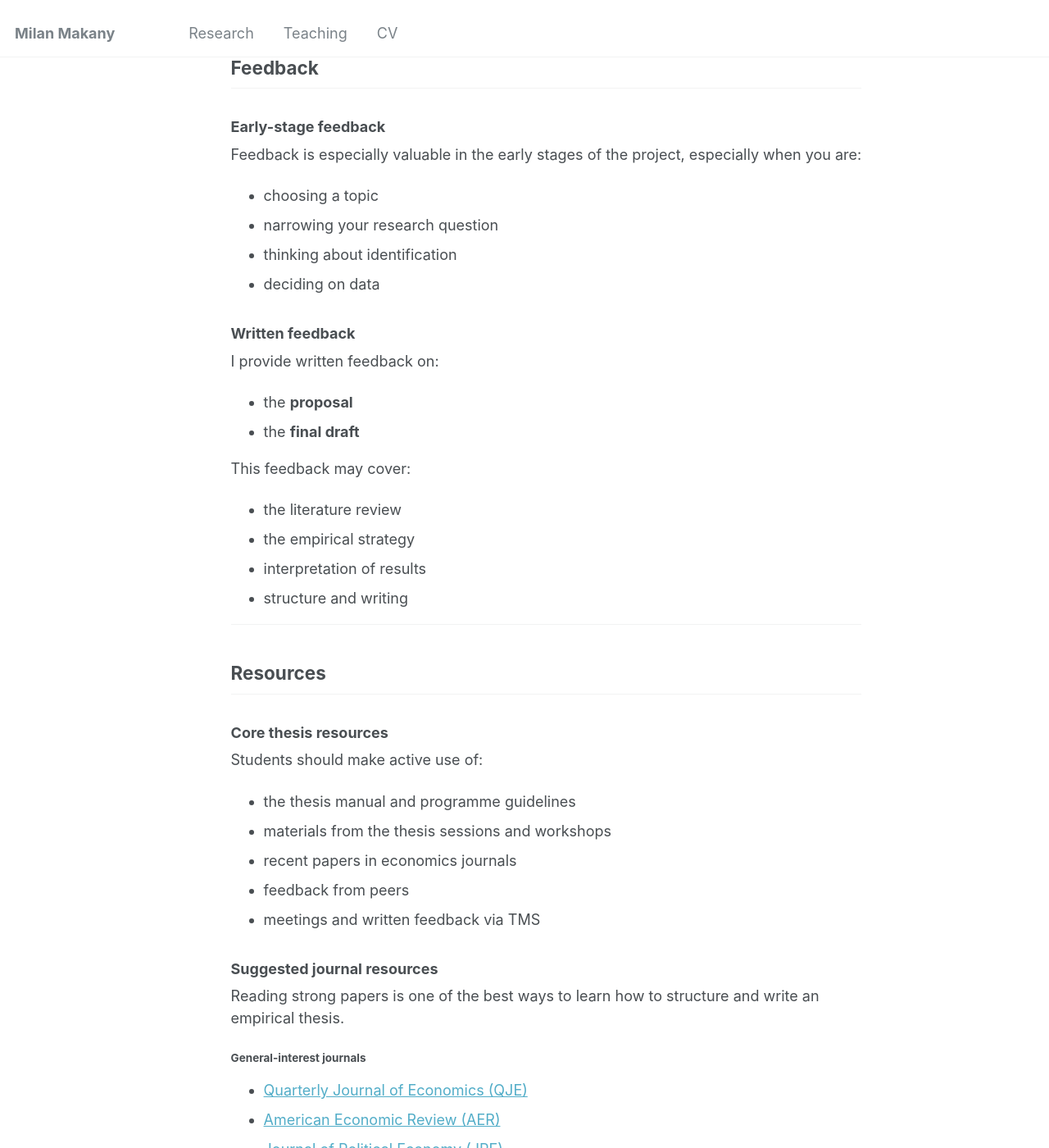
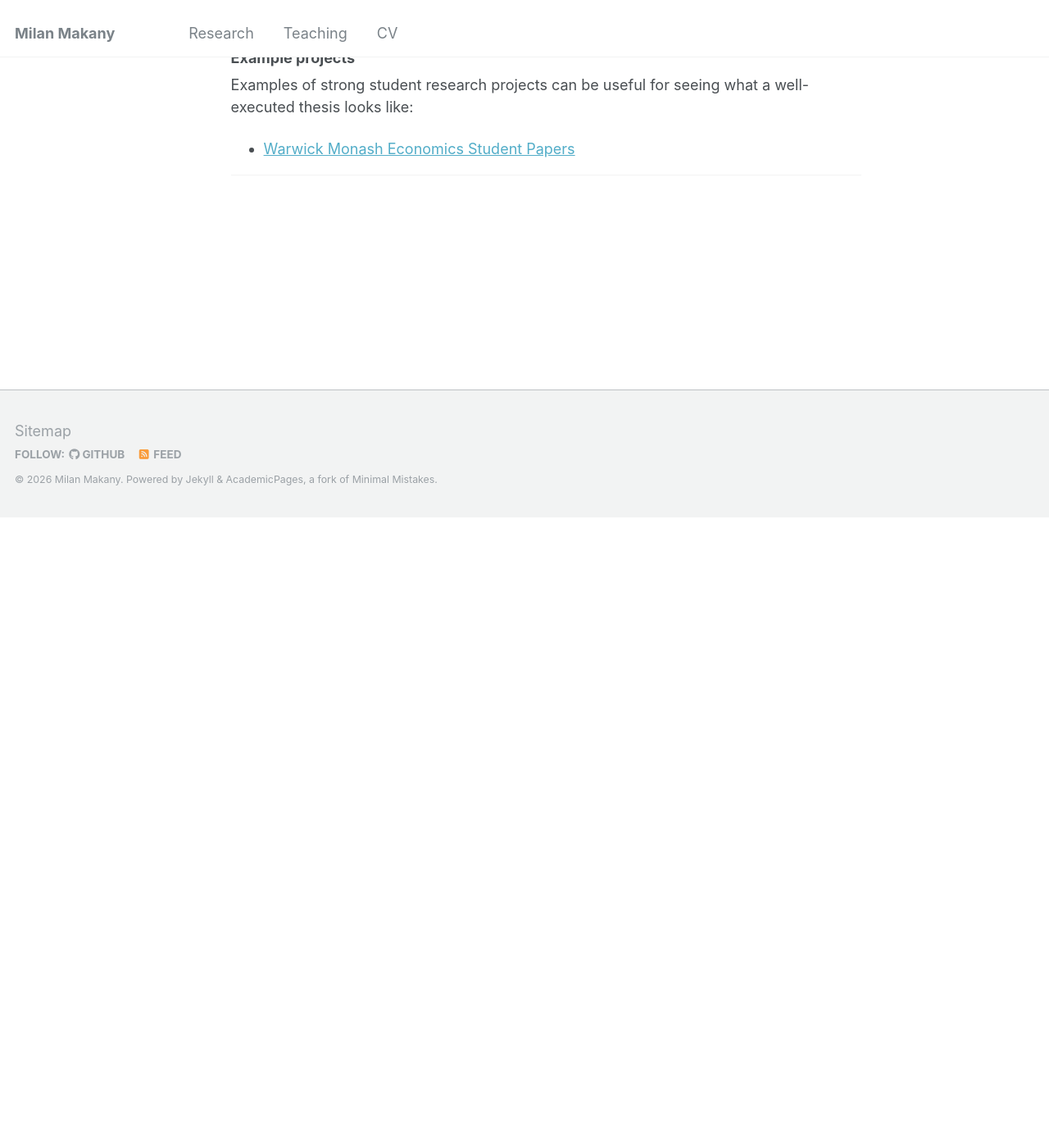
Before and after one commit to makany-milan/makany-milan.github.io, a Jekyll site: the page built from _teaching/thesis_bsc_ese.md, in a window 1280 px wide and 1400 px high, scrolled down 2644 px. Shown: the whole window at 82% size. Built offline with Jekyll 4.4.1, drawn with Linux system fonts in a browser that asks for light colours; after the commit the page ends 3274 px from its top, so only the background shows below that; some of the changed text lies outside the part shown.

Commit message:
removed redundant info

```diff
--- a/_teaching/thesis_bsc_ese.md
+++ b/_teaching/thesis_bsc_ese.md
@@ -89,72 +89,9 @@ Topics include:
 
 ---
 
-## Feedback
-
-### Early-stage feedback
-Feedback is especially valuable in the early stages of the project, especially when you are:
-- choosing a topic
-- narrowing your research question
-- thinking about identification
-- deciding on data
-
-### Written feedback
-I provide written feedback on:
-- the **proposal**
-- the **final draft**
-
-This feedback may cover:
-- the literature review
-- the empirical strategy
-- interpretation of results
-- structure and writing
-
----
-
-## Resources
-
-### Core thesis resources
-Students should make active use of:
-- the thesis manual and programme guidelines
-- materials from the thesis sessions and workshops
-- recent papers in economics journals
-- feedback from peers
-- meetings and written feedback via TMS
-
-### Suggested journal resources
-Reading strong papers is one of the best ways to learn how to structure and write an empirical thesis.
-
-#### General-interest journals
-- [Quarterly Journal of Economics (QJE)](https://academic.oup.com/qje)
-- [American Economic Review (AER)](https://www.aeaweb.org/aer/)
-- [Journal of Political Economy (JPE)](https://www.journals.uchicago.edu/toc/jpe/current)
-- [Econometrica](https://onlinelibrary.wiley.com/journal/14680262)
-- [Review of Economic Studies (ReStud)](https://academic.oup.com/restud)
-
-#### Field journals
-- [AEJ journals](https://www.aeaweb.org/journals)
-- [Journal of Labor Economics (JOLE)](https://www.journals.uchicago.edu/toc/jole/current)
-
 ### Example projects
 Examples of strong student research projects can be useful for seeing what a well-executed thesis looks like:
 
 - [Warwick Monash Economics Student Papers](https://warwick.ac.uk/fac/soc/economics/research/wmesp/)
 
 ---
-
-## What to do if you are stuck
-
-If you feel stuck, try the following:
-
-1. Write down your question as clearly as possible
-2. Break it into:
-   - **what** is the question?
-   - **why** is it interesting?
-   - **how** would you answer it empirically?
-3. Read related papers
-4. Discuss your idea with peers
-5. Send me a message on TMS if you still need help
-
-It is much better to ask for feedback early than to continue for too long with an unclear question or weak design.
-
----
```
